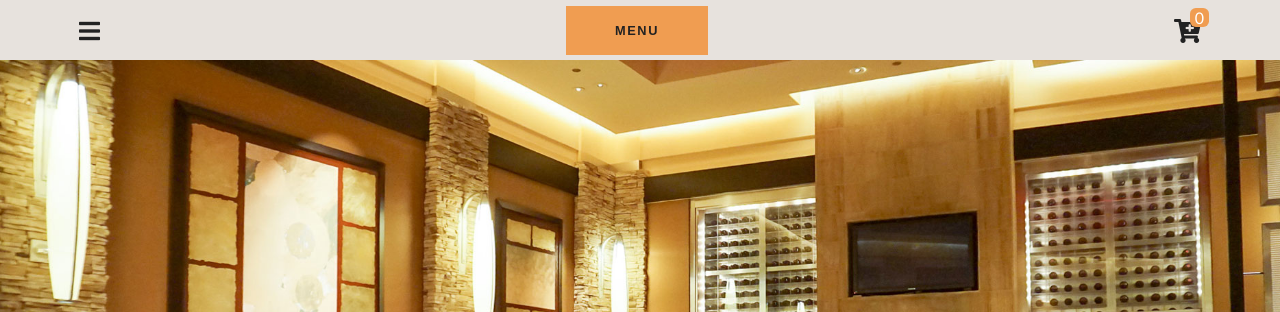
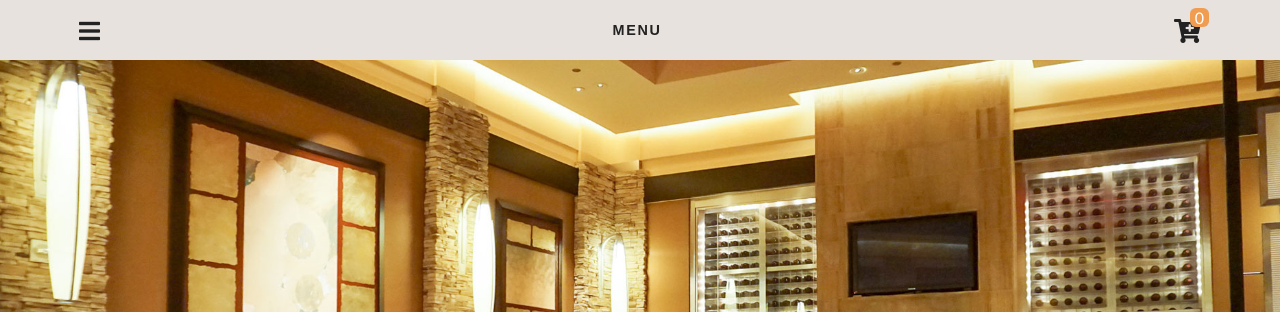
Before and after one commit to SolInvictusx/Personal-Portfolio, a plain HTML site: page jsproject.html in a window 1280 px wide. Shown: the top 312 px of the page. Drawn offline with Linux system fonts and the light colour scheme.

Commit message:
Adding menu button

```diff
--- a/css/lostloop.css
+++ b/css/lostloop.css
@@ -1,4 +1,4 @@
-@import url("https://fonts.googleapis.com/css?family=Lato:400,700");
+@import url('https://fonts.googleapis.com/css?family=Lato:400,700');
 
 :root {
     --primaryColor: #f09d51;
@@ -38,20 +38,20 @@ body {
 
 .menuIcon {
     font-weight: bold;
-    padding: 1rem 3rem;
+    padding: 1rem 1.5rem;
     text-transform: uppercase;
     letter-spacing: var(--mainSpacing);
-    font-size: 0.8rem;
-    background: var(--primaryColor);
+    font-size: 0.9rem;
     color: var(--mainBlack);
-    border: 1px solid var(--primaryColor);
     cursor: pointer;
+    border: none;
+    background-color: rgb(231, 226, 221);
 }
 
 .navbar-center {
     width: 100%;
     max-width: 1170px;
-    margin: 0 auto;
+    margin: auto;
     display: flex;
     align-items: center;
     justify-content: space-between;
--- a/jsproject.html
+++ b/jsproject.html
@@ -21,7 +21,7 @@
             <span class="nav-icon">
                 <i class="fas fa-bars"></i>
             </span>
-            <button class="menuIcon">Menu</button>
+            <button class="menuIcon" href="#products">Menu</button>
             <div class="cart-btn">
                 <span class="nav-icon">
                     <i class="fas fa-cart-plus"></i>
```
